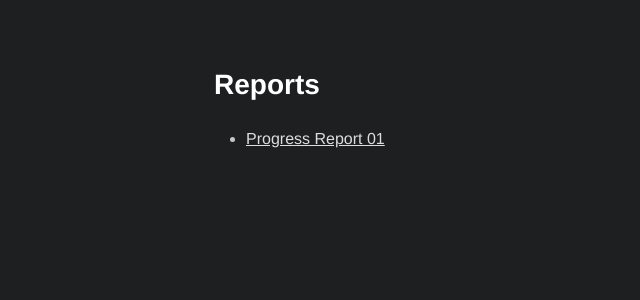
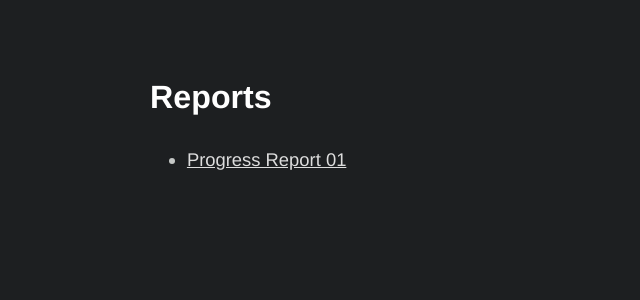
Before and after one commit to DavidCyba/thesis-reporting, a Jekyll site: the page built from index.md, in a window 1280 px wide. Shown: the top 300 px of the page, without its empty margins (0-640 px from the left). Built offline with Jekyll 4.4.1, drawn with Linux system fonts in a browser that asks for light colours.

Commit message:
fix zoom

```diff
--- a/_layouts/default.html
+++ b/_layouts/default.html
@@ -14,6 +14,7 @@
     <style>
         body {
             margin: 0;
+            zoom: 1.15;
         }
 
         .markdown-preview {
```
